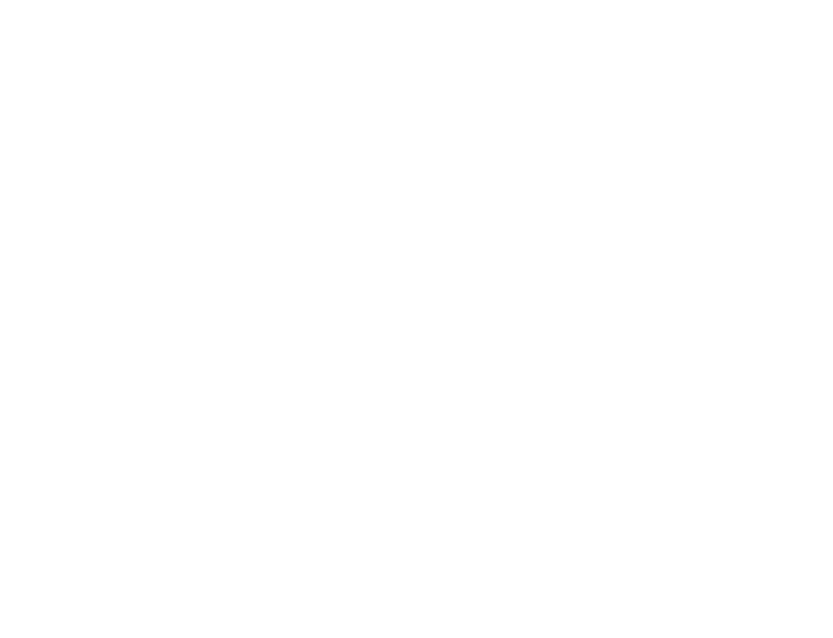
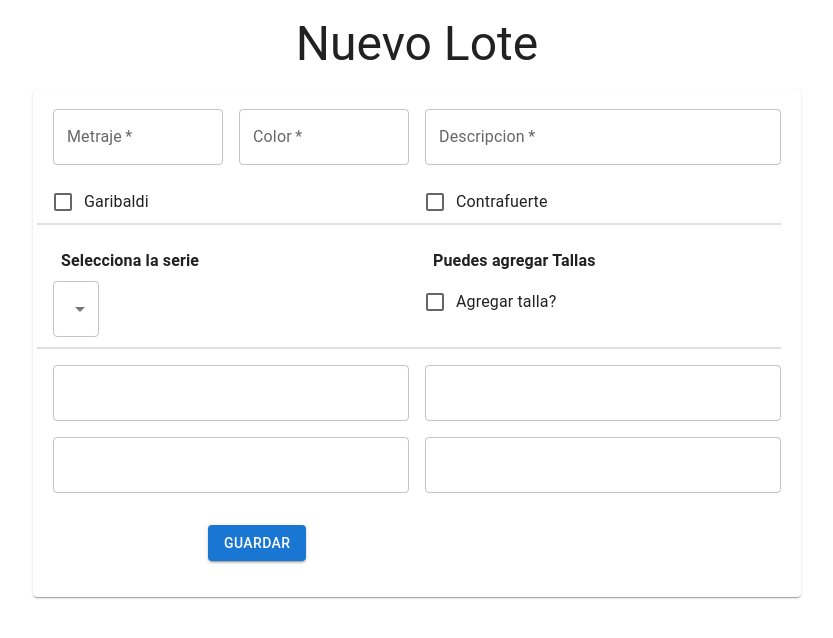
Before and after one commit to WalterJoel/front, a React (Create React App) app in the folder kayogita/kayogafront/: page /InsertNewLotePage in a window 1280 px wide. Before the commit this address had no page. Shown: the top 638 px of the page, without its empty margins (223-1056 px from the left). Built offline with nearby package versions, Linux system fonts and the light colour scheme.

Commit message:
Agregando campo serie

```diff
--- a/kayogita/kayogafront/src/App.js
+++ b/kayogita/kayogafront/src/App.js
@@ -2,10 +2,10 @@
 import './App.css';
 import HomePage from './Pages/HomePage';
 import {BrowserRouter , Routes, Route} from 'react-router-dom';
-import Seriados from './Pages/Seriados'
 import ListLotesPage from './Pages/ListLotesPage';
 import DetailLotesPage from './Pages/DetailLotesPage';
 import InsertInsertosPage from './Pages/InsertInsertosPage';
+import InsertNewLotePage from './Pages/InsertNewLotePage';
 
 
 function App() {
@@ -14,7 +14,7 @@
         <Routes>
           <Route exact path="/" component={<HomePage/>}>
           <Route index element={<HomePage/>} />
-          <Route path="Seriados" element={<Seriados />} />
+          <Route path="InsertNewLotePage" element={<InsertNewLotePage/>} />
           <Route path="ListLotesPage" element={<ListLotesPage />} />
           <Route path="DetailLotesPage/:idLote" element={<DetailLotesPage />} />
           <Route path="InsertInsertosPage" element={<InsertInsertosPage />} />
--- a/kayogita/kayogafront/src/Pages/DetailLotesPage.js
+++ b/kayogita/kayogafront/src/Pages/DetailLotesPage.js
@@ -9,18 +9,20 @@
     let {idLote}  = useParams();
     const [detalleLote,SetDetalleLote] = useState([]);
     const [aparadores,SetAparadores] = useState([]);
-    const [a,SetA]=useState('');
     const [talla,setTallas]=useState({});
     //Estados para la busqueda
     const[modelos,setModelos] = useState([]);
     //Estado para formulario
     const[formUpdateLote,setFormUpdateLote] = useState({
         idmodelo:'',
-        idaparador:''
+        idaparador:'',
+        detalle_insumos_aparado:'...',
+        estado:'Aparado'
     })
     //Funcion para la busqueda de modelos
     const peticionModelos=async()=>{
-        const url = 'http://localhost:4000/getAllModelosBySerieAndColor/'+ 'dama';
+        console.log('probando ', detalleLote.serie)
+        const url = 'http://localhost:4000/getAllModelosBySerieAndColor/'+ detalleLote.serie;
         await fetch(url,{
         //await fetch('https://backendkayoga-production.up.railway.app/getAllModelos',{
             headers: {
@@ -51,22 +53,17 @@
             return {...prev, [name]:value};
         });
     };
-        //Para los cambios de campos normales
+    //Para los cambios de campos normales
     function handleChangeModelos(e) {
         const value = e.target.value;
         //Debido a que autocomplete no tiene como tal un Name, me obligo a setear a mano
         const name = 'idmodelo';
-        console.log('valuechanged',e.target.value);
         setFormUpdateLote((prev)=>{
             return {...prev, [name]:value};
         });
     }
-
     function handleSubmit(e){
         e.preventDefault()
-        const values = JSON.stringify(formUpdateLote);
-        console.log('mando',values)
-        //alert(formUpdateLote);
         alert('Estas seguro de enviar la informacion?');
        /*
         //For Production
@@ -108,7 +105,6 @@
         .then(function(response){
             if(response.ok){
                 const promesa = response.json();
-                console.log('ok',promesa);
                 //Extraigo el resultado de la promesa
                 promesa.then(function(loteResult){
                     if(loteResult[0].serie==='nino'){
@@ -126,12 +122,9 @@
             }
 
         })
-        //.then(response => response.json())
-
         .catch(()=> console.log('Algo salio mal al requerir lotes cortados'));
 
         //Obtengo informacion sobre los aparadores
-
         fetch('https://backendkayoga-production.up.railway.app/getAllAparadores',{
         //fetch('http://localhost:4000/getAllAparadores',{
             headers: {
@@ -143,8 +136,6 @@
         //Aqui daria error si no llega la promesa
         .then((aparador)=>SetAparadores(aparador))
         .catch((error)=> console.log('Algo salio mal al requerir aparadores'+ error.message));
-
-
     },[]);
     return(
         <div style={{padding:16, margin:'auto', maxWidth:1000}}>
@@ -159,12 +150,15 @@
                             <ListItem>
                                 <ListItemText primary="Lote" secondary={'# '+detalleLote.idlote} />
                                 <ListItemText primary="Metraje" secondary={detalleLote.metraje} />
+                                <ListItemText primary="Color" secondary={detalleLote.color} />
+                                <ListItemText primary="Serie" secondary={detalleLote.serie} />
                             </ListItem>
                             <Divider/>
 
                             <ListItem>
-                                <ListItemText primary="Color" secondary={detalleLote.color} />
+                                <ListItemText primary="Descripcion del Cortador" secondary={detalleLote.descripcion} />
                                 <ListItemText primary="Fecha de Corte" secondary={detalleLote.fecha_creacion} />
+                                <ListItemText primary="Estado" secondary={detalleLote.estado} />
                             </ListItem>
                             <Divider/>
                             <ListItem>
@@ -206,6 +200,7 @@
                         <Select
                             labelId="demo-multiple-name-label"
                             id="demo-multiple-name"
+                            required
                             value = {formUpdateLote.idaparador}
                             name = 'idaparador'
                             onChange={handleChangeSelect}
@@ -225,7 +220,7 @@
                 <Grid item  sx={{flexGrow:2 ,m:1}} >
                     <Paper>
                         <Typography variant='body1' sx={{padding:1,fontWeight:'bold'}}>
-                            ASIGNAR MODELO
+                            ASIGNA UN MODELO
                         </Typography>
                         <Autocomplete
                             disablePortal
@@ -235,20 +230,28 @@
                             sx={{ width: 300 }}
                             onChange={handleChangeModelos}
                             renderOption={(props, option) => (
-                                <Box value={option.idmodelo} component="li" {...props} key={option.idmodelo}>
+                                <Box  value={option.idmodelo} component="li" {...props} key={option.idmodelo}>
                                 {option.valor_concatenado}
                                 </Box>
                             )}
-                            renderInput={(params) => <TextField  {...params} label="Buscar" />}
+                            renderInput={(params) => <TextField  {...params} required label="Buscar" />}
                         />
-                        {/* <Autocomplete
-                            {...defaultProps}
-                            disablePortal
-                            id="combo-box-demo"
-                            //options={modelos}
-                            sx={{ width: 300 }}
-                            renderInput={(params) => <TextField key={modelos.idmodelo} {...params} label="Buscar" />}
-                            /> */}
+                    </Paper>
+                </Grid>
+                <Grid item>
+                    <Paper>
+                        <Typography variant='body1' sx={{padding:1,fontWeight:'bold'}}>
+                           Agrega Detalles e insumos de Aparado
+                        </Typography>
+                        <TextField
+                            name="detalle_insumos_aparado"
+                            value={formUpdateLote.detalle_insumos_aparado}
+                            onChange={handleChangeSelect}
+                            fullWidth
+                            multiline
+                            type="string"
+                            label="Descripcion"
+                        />
                     </Paper>
                 </Grid>
 
--- a/kayogita/kayogafront/src/Pages/HomePage.js
+++ b/kayogita/kayogafront/src/Pages/HomePage.js
@@ -48,7 +48,7 @@
                     <HomeCardsComponent action='Aparadores' image={aparadorImage}/>
                 </Grid>
                 <Grid item>
-                    <HomeCardsComponent action='Lotes' image={lotesImage} linkTo='/Seriados'/>
+                    <HomeCardsComponent action='Lotes' image={lotesImage} linkTo='/InsertNewLotePage'/>
                 </Grid>
                 <Grid item>
                     <HomeCardsComponent action='Inyección' image={inyeccionImage} />
--- a/kayogita/kayogafront/src/Pages/Seriados.js
+++ b/kayogita/kayogafront/src/Pages/InsertNewLotePage.js
@@ -1,10 +1,9 @@
-import { useState, useEffect } from "react";
+import { useState } from "react";
 import HashLoader from "react-spinners/HashLoader";
 import { useNavigate } from 'react-router-dom';
 
-import HomePage from './HomePage'
 import React from "react";
-import { TextField, Checkbox, Radio, Select } from '@mui/material';
+import { TextField, Checkbox, Select } from '@mui/material';
 import {
   Typography,
   Paper,
@@ -12,17 +11,14 @@
   Grid,
   Button,
   CssBaseline,
-  RadioGroup,
-  FormLabel,
   MenuItem,
-  FormGroup,
-  FormControl,
   FormControlLabel,
 } from '@mui/material';
 
+//Netamente informativo los JSON que traigo
 import {tallasDamaJson,tallasNinoJson,tallasVaronJson} from '../Elements/TallasGeneralJson';
 
-const Seriados=()=> {
+const InsertNewLotePage=()=> {
     const [validarStar,setValidarStar] = useState(false);
     let [loading, setLoading] = useState(false);
     let navigate = useNavigate();
@@ -37,7 +33,7 @@
         talla5:'',
         metraje: '',
         color:'',
-        descripcion:'...',
+        descripcion:'',
         serie:'',
         garibaldi:false,
         contrafuerte:false,
@@ -48,7 +44,6 @@
     const handleChangeSelect = (e) => {
         const name = e.target.name;
         const value =e.target.value;
-        setSerie(value);
         //Valido que serie se va insertar
         if(value==='nino'){
             setTallas(tallasNinoJson);
@@ -90,13 +85,10 @@
     const handleSubmit=(e)=>{
         e.preventDefault()
         setLoading(!loading);
-        const values = JSON.stringify(formSeriado)
-        alert('Estas seguro de enviar la infornacion?');
+        alert('Estas seguro de enviar la informacion?');
 
         //For Production
         fetch('https://backendkayoga-production.up.railway.app/postSeriados',{
-        //For Develop
-        //fetch('http://localhost:4000/postSeriados',{
             headers: {
                 'Content-Type': 'application/json'
               },
@@ -114,15 +106,7 @@
           .catch(function(error) {
             console.log('Hubo un problema con la petición Fetch:' + error.message);
           });
-        /*.then(response => {console.log(response.json());setLoading(false);navigate('/')})
-        //Finamente tenemos la respuesta en formato objeto
-
-        .catch(()=>{ console.log('Algo salio mal al enviar el formulario');navigate('/E')})*/
-
-    }
-
-
-
+   }
     return (
 
         <div style={{padding:16, margin:'auto', maxWidth:800}}>
@@ -162,6 +146,7 @@
                             value={formSeriado.descripcion}
                             onChange={handleChange}
                             fullWidth
+                            required
                             multiline
                             type="string"
                             label="Descripcion"
@@ -175,12 +160,6 @@
                         <FormControlLabel control={<Checkbox checked={formSeriado.contrafuerte} name="contrafuerte" onChange={handleChangeCheckBox} />} label="Contrafuerte" />
                     </Grid>
 
-
-                    {/* {validarStar&&(
-                        <Grid item xs={12}>
-                            <FormControlLabel control={<Checkbox  checked={formSeriado.etiquetas} name="etiquetas" onChange={handleChangeCheckBox} />} label="Etiquetas" />
-                        </Grid>
-                    )} */}
                     <Divider style={{width:'100%'}} />
                     <Divider style={{width:'100%'}} />
             {/* Seleccionar la serie                */}
@@ -191,7 +170,7 @@
                         <Select
                             name="serie"
                             required
-                            value={serie}
+                            value={formSeriado.serie}
                             onChange={handleChangeSelect}
                             >
                             <MenuItem key={1} value='nino'>NIÑO</MenuItem>
@@ -202,7 +181,7 @@
             {/* Seccion Agregar una talla mas */}
                     <Grid item xs={6}>
                         <Typography variant='body1' sx={{padding:1,fontWeight:'bold'}}>
-                            Selecciona la serie
+                            Puedes agregar Tallas
                         </Typography>
                         <FormControlLabel control={<Checkbox  checked={validarStar} onChange={handleChangeValidarStar} />} label="Agregar talla?" />
                     </Grid>
@@ -275,7 +254,7 @@
                         >
                             Guardar
                         </Button>
-                        {/* Spinner                   */}
+                {/* Spinner                   */}
                     <Grid item xs={5}  style={{marginTop: 16 }}>
                         <HashLoader
                             color={'orange'}
@@ -293,4 +272,4 @@
     )
   }
 
-  export default Seriados;
+  export default InsertNewLotePage;
```
